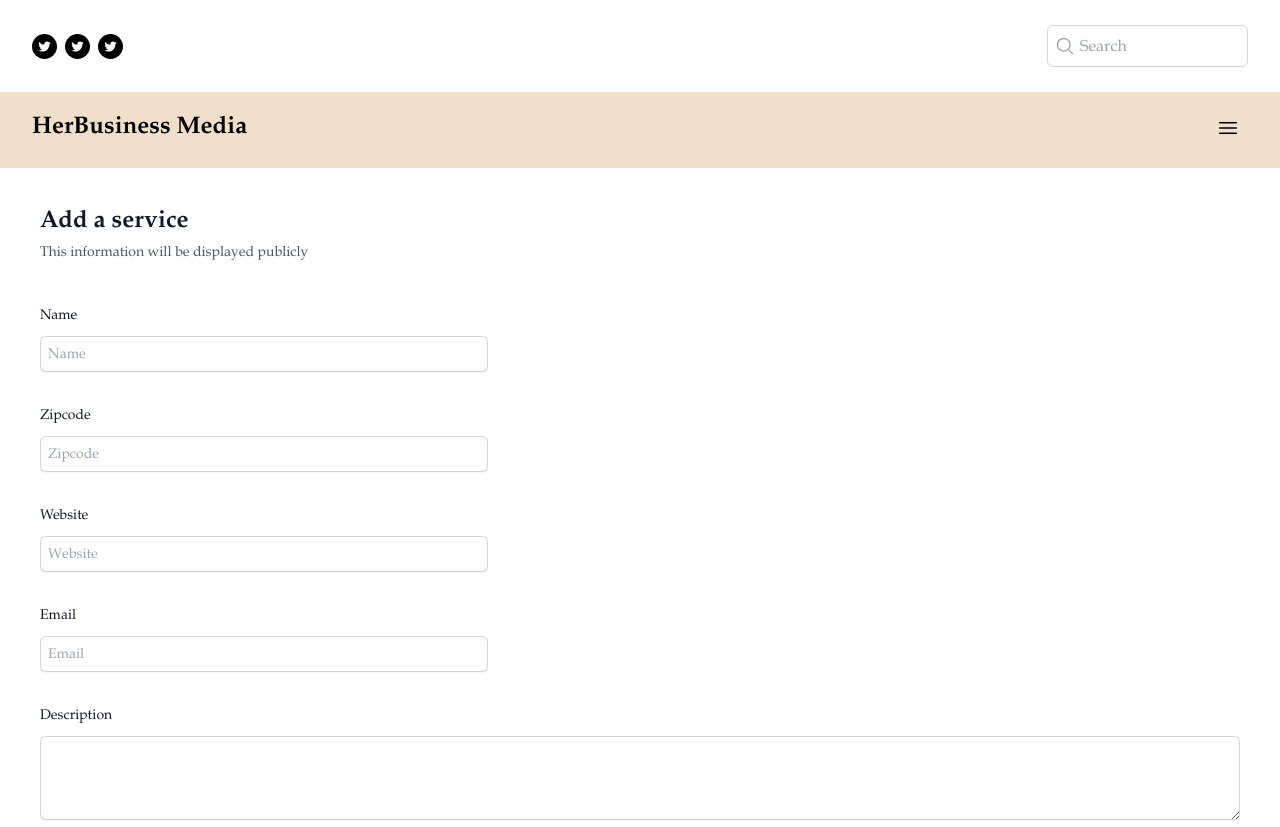
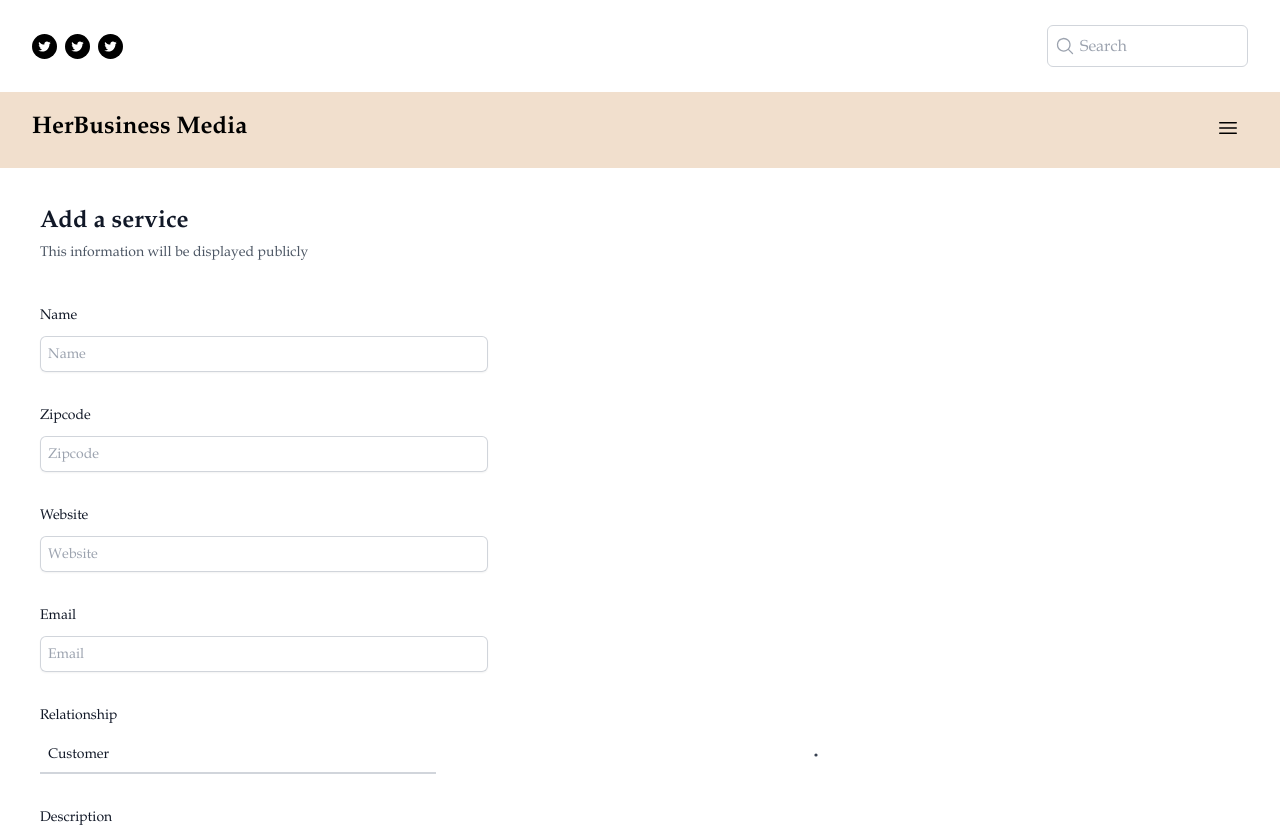
Before and after one commit to skynette/henry, a React (Vite) app: page /add-service in a window 1280 px wide. Shown: the top 827 px of the page. Built offline with nearby package versions, Linux system fonts and the light colour scheme.

Commit message:
added relationship type

```diff
--- a/src/components/AddService.jsx
+++ b/src/components/AddService.jsx
@@ -83,6 +83,36 @@ const AddService = () => {
 								</div>
 							</div>
 
+							<div className="sm:col-span-4">
+								<label htmlFor="relationship" className="block text-sm font-medium leading-6 text-gray-900">
+									Relationship
+								</label>
+								<div className="mt-2">
+									<div className="relative">
+										<select
+											id="relationship"
+											name="relationship"
+											className="block appearance-none w-1/2 bg-transparent py-1.5 pl-2 pr-8 text-gray-900 border-0 border-b-2 border-gray-300 focus:outline-none focus:border-gray-700 sm:text-sm sm:leading-6"
+										>
+											<option value="customer">Customer</option>
+											<option value="supplier">Supplier</option>
+											<option value="partner">Partner</option>
+											<option value="other">Other</option>
+										</select>
+										<div className="absolute inset-y-0 right-0 flex items-center px-2 pointer-events-none">
+											<svg className="w-4 h-4 text-gray-700" viewBox="0 0 20 20" fill="currentColor">
+												<path fillRule="evenodd" d="M10 12a2 2 0 100-4 2 2 0 000 4z" clipRule="evenodd" />
+												<path
+													fillRule="evenodd"
+													d="M10 3a7 7 0 100 14 7 7 0 000-14zM3 10a7 7 0 1114 0 7 7 0 01-14 0z"
+													clipRule="evenodd"
+												/>
+											</svg>
+										</div>
+									</div>
+								</div>
+							</div>
+
 							<div className="col-span-full">
 								<label htmlFor="description" className="block text-sm font-medium leading-6 text-gray-900">
 									Description
@@ -91,8 +121,9 @@ const AddService = () => {
 									<textarea
 										id="description"
 										name="description"
+										cols={20}
 										rows={3}
-										className="block w-full rounded-md border-0 py-1.5 text-gray-900 shadow-sm ring-1 ring-inset ring-gray-300 placeholder:text-gray-400 focus:ring-2 focus:ring-inset focus:ring-indigo-600 sm:text-sm sm:leading-6"
+										className="block w-full md:w-1/2 rounded-md border-0 text-gray-900 shadow-sm ring-1 ring-inset ring-gray-300 placeholder:text-gray-400 focus:outline-none sm:text-sm sm:leading-6 px-4 py-2"
 										defaultValue={''}
 									/>
 								</div>
```
